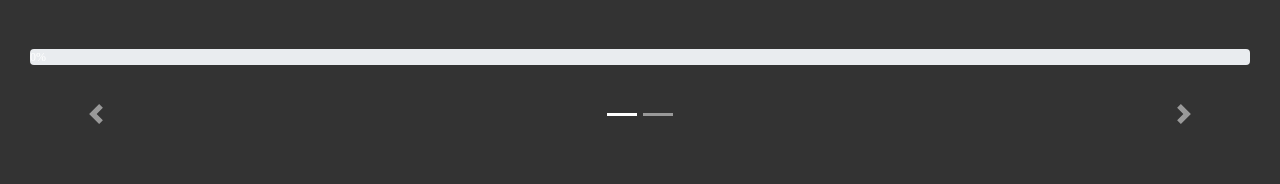
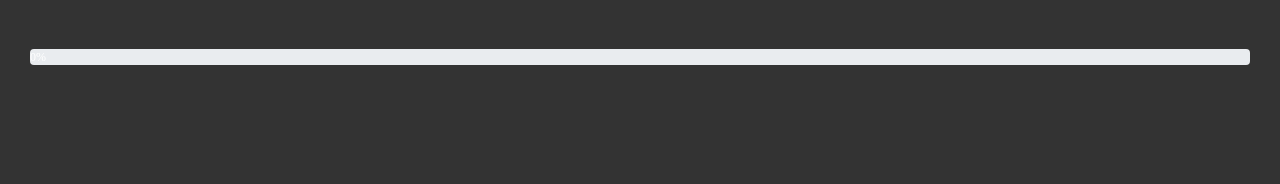
Before and after one commit to istehem/translate-srt, a Flask app: page / in a window 1280 px wide. Shown: the part 616-800 px from the top of the page. Run offline with Flask 2, Linux system fonts and the light colour scheme; some libraries are stand-ins or nearby versions; some web fonts are replaced.

Commit message:
Revert "carousel added"
This reverts commit eaf068f257ede6edafdae98e595e0b1ee8309e72.

```diff
--- a/srtwebtools/static/css/templatemo-style.css
+++ b/srtwebtools/static/css/templatemo-style.css
@@ -256,8 +256,8 @@ iframe {
     color: #333333;
 }
 
-.btn:not(:disabled):not(.disabled).active.checkbox-active{
-    background-image: linear-gradient(#333333, black);
+.checkbox-active{
+    border-color: #FF0000;
 }
 
 .translate-btn {
@@ -389,15 +389,3 @@ input[type="file"] {
 .translate-option {
     width : 350px
 }
-
-
-
-.carousel-controls{
- position:relative;
-  width:300px;
-  margin:0 auto;
-}
-
-.carousel-indicators{
-   top:0px;
-}
--- a/srtwebtools/templates/index.html
+++ b/srtwebtools/templates/index.html
@@ -59,9 +59,8 @@
           <div class="form-group col-lg-4 text-center">
             <div class="btn-group-toggle" data-toggle="buttons">
               <label class=
-              "btn srt-web-tools-btn translate-option"><input id=
-              "overwrite-translation" type="checkbox"> Overwrite
-              Translations</label>
+              "btn srt-web-tools-btn active translate-option"><input id="overwrite-translation"
+              type="checkbox"> Overwrite Translations</label>
             </div>
           </div>
         </div>
@@ -122,20 +121,7 @@
       </div>
     </div>
     <footer class="row mt-5 mb-5">
-      <div class="col-lg-12">
-        <a class="carousel-control-prev" href="#carouselExampleControls" role="button" data-slide="prev">
-            <span class="carousel-control-prev-icon" aria-hidden="true"></span>
-            <span class="sr-only">Previous</span>
-        </a>
-        <a class="carousel-control-next" href="#carouselExampleControls" role="button" data-slide="next">
-            <span class="carousel-control-next-icon" aria-hidden="true"></span>
-            <span class="sr-only">Next</span>
-        </a>
-        <ol class="carousel-indicators">
-            <li data-target="#carouselExampleIndicators" data-slide-to="0" class="active"></li>
-            <li data-target="#carouselExampleIndicators" data-slide-to="1"></li>
-        </ol>
-      </div>
+      <div class="col-lg-12"></div>
     </footer>
   </div><!-- .container -->
   <script src="static/js/jquery.min.js"></script>
```
